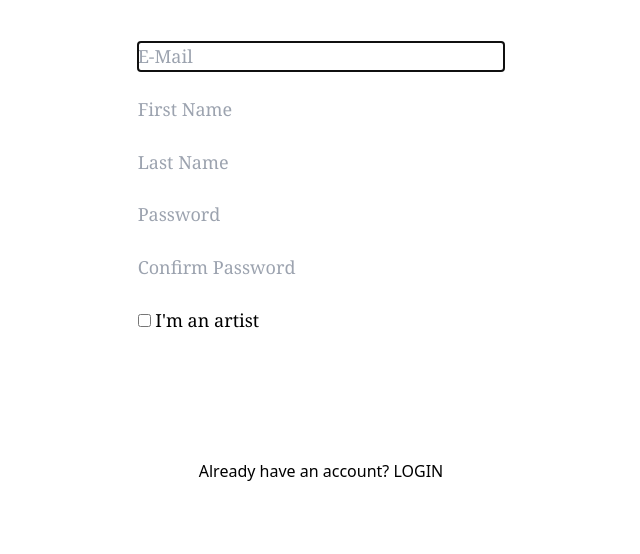
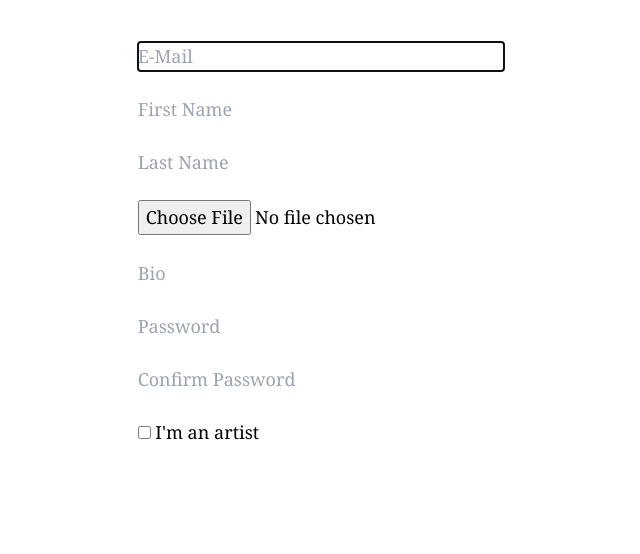
Before and after one commit to kirillwolkow/artgallerybienne, a Django app: page /accounts/signup/ in a window 1280 px wide. Shown: the part 278-832 px from the top of the page, without its empty margins (319-959 px from the left). Run offline with Django 4.2, Linux system fonts and the light colour scheme; some libraries are stand-ins or nearby versions.

Commit message:
render correct avatar image

```diff
--- a/project/custom_auth/forms.py
+++ b/project/custom_auth/forms.py
@@ -6,11 +6,13 @@ from django import forms
 class CustomUserCreationForm(UserCreationForm):
     class Meta:
         model = get_user_model()
-        fields = ("email", "first_name", "last_name", "password1", "password2", "is_artist")
+        fields = ("email", "first_name", "last_name", "avatar", "bio", "password1", "password2", "is_artist")
         widgets = {
             'email': forms.EmailInput(attrs={'class': 'w-full rounded-sm', 'placeholder': 'E-Mail'}),
             'first_name': forms.TextInput(attrs={'class': 'w-full rounded-sm', 'placeholder': 'First Name'}),
             'last_name': forms.TextInput(attrs={'class': 'w-full rounded-sm', 'placeholder': 'Last Name'}),
+            'Avatar': forms.FileInput(attrs={'class': 'w-full rounded-sm', 'placeholder': 'Upload Avatar'}),
+            'bio': forms.TextInput(attrs={'class': 'w-full rounded-sm', 'placeholder': 'Bio'}),
             'is_artist': forms.CheckboxInput(),
         }
 
--- a/project/custom_auth/models.py
+++ b/project/custom_auth/models.py
@@ -17,7 +17,7 @@ class User(AbstractBaseUser, PermissionsMixin):
     is_artist = models.BooleanField(_('is artist'), default=False)
     is_enthusiast = models.BooleanField(_('is enthusiast'), default=True)
     is_collaborator = models.BooleanField(_('is collaborator'), default=False)
-    avatar = models.ImageField(upload_to='artworks/avatars/%Y/%m/%d/', null=True, blank=True)
+    avatar = models.ImageField(upload_to='artworks/avatars/%Y/%m/%d/', null=True, blank=True, help_text="Upload your avatar.")
     bio = models.TextField(_('bio'), max_length=120, blank=True)
 
     objects = UserManager()
--- a/project/gallery/templates/gallery/profile.html
+++ b/project/gallery/templates/gallery/profile.html
@@ -8,7 +8,7 @@
         <div class="grid grid-cols-12 place-content-start px-[60px] gap-x-[30px]">
             <div class="col-start-3 col-end-11">
                 <div class="w-full grid grid-cols-2">
-                    <img src="#" alt="User Avatar" class="w-[192px] h-[192px] mb-7 col-start-1 col-end-2">
+                    <img src="{% if user.avatar %}{{ user.avatar.url }}{% else %}#{% endif %}" alt="User Avatar" class="w-[192px] h-[192px] mb-7 col-start-1 col-end-2">
                     <span class="font-serif font-normal text-base leading-8 font-black text-right col-start-2 col-end-3">joined on {{ user.date_joined }}</span>
                 </div>
                 <h2 class="font-sans font-normal text-3xl leading-7 text-left mb-4">@{{ user.first_name|lower }}{{ user.last_name|lower }}</h2>
```
Also changed, not shown: project/custom_auth/migrations/0003_alter_user_avatar.py (added).
